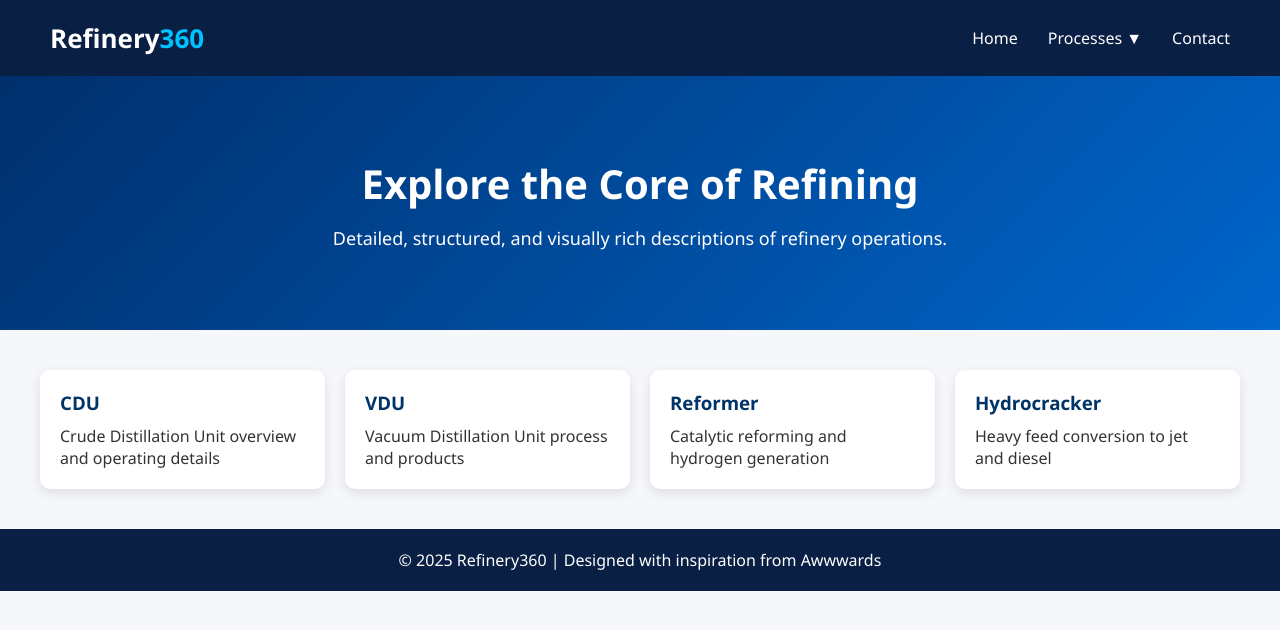
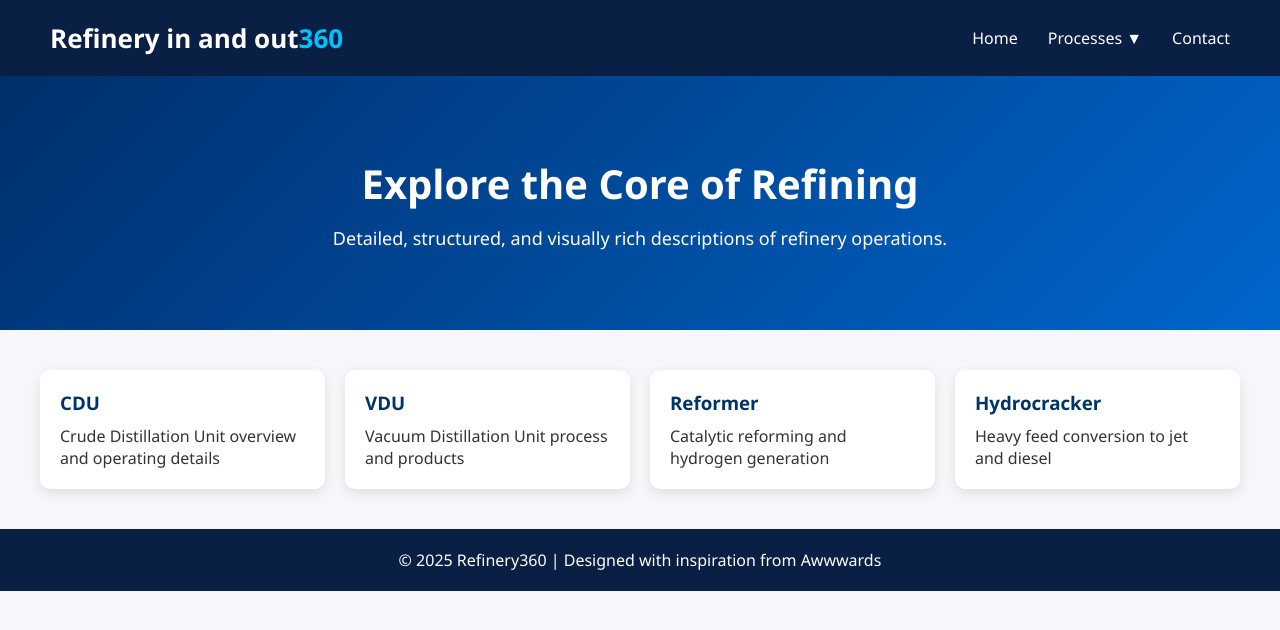
Before and after one commit to AIJ-AONAI/refinery-guide, a plain HTML site: page index.html in a window 1280 px wide. Drawn offline with Linux system fonts and the light colour scheme.

Commit message:
Update index.html

```diff
--- a/index.html
+++ b/index.html
@@ -9,7 +9,7 @@
 <body>
   <header>
     <div class="nav-container">
-      <h1 class="logo">Refinery<span>360</span></h1>
+      <h1 class="logo">Refinery in and out<span>360</span></h1>
       <nav>
         <ul class="nav-links">
           <li><a href="#">Home</a></li>
```
